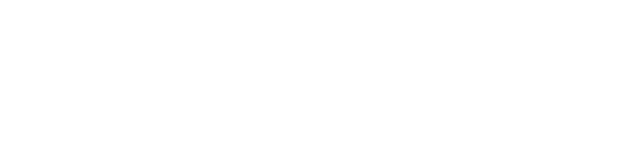
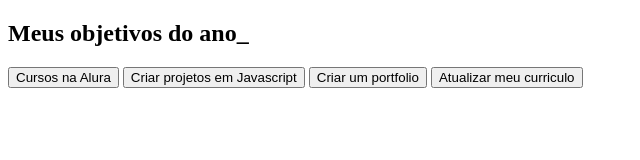
Before and after one commit to lealmariana/3b, a plain HTML site: page index.html in a window 1280 px wide. Shown: the whole page, without its empty margins (0-640 px from the left). Drawn offline with Linux system fonts and the light colour scheme.

Commit message:
Add files via upload

```diff
--- a/index.html
+++ b/index.html
@@ -4,8 +4,17 @@
     <meta charset="UTF-8">
     <meta name="viewport" content="width=device-width, initial-scale=1.0">
     <title>Meus objetivos do ano</title>
+    <link rel="stylesheet" href="style.css">
 </head>
 <body>
     <section class="conteudo-principal">
+<h2 class="tutulo-principal"> Meus objetivos do ano_</h2>
+<div class="botoes">
+<button class="botao">Cursos na Alura</button>
+<button class="botao">Criar projetos em Javascript</button>
+<button class="botao">Criar um portfolio</button>
+<button class="botao">Atualizar meu curriculo</button>
+</div>
+    </section>
 </body>
 </html>
--- a/style.css
+++ b/style.css
@@ -0,0 +1,10 @@
+:root{
+    --cor-de-fundo: #181818;
+    --verde: #6fff57;
+    --branco: #ffffff;
+    --botao-ativo: #3a375e;
+    --botao-inativo: #rgba(58, 55, 94, 0.5);
+
+
+
+}
```
